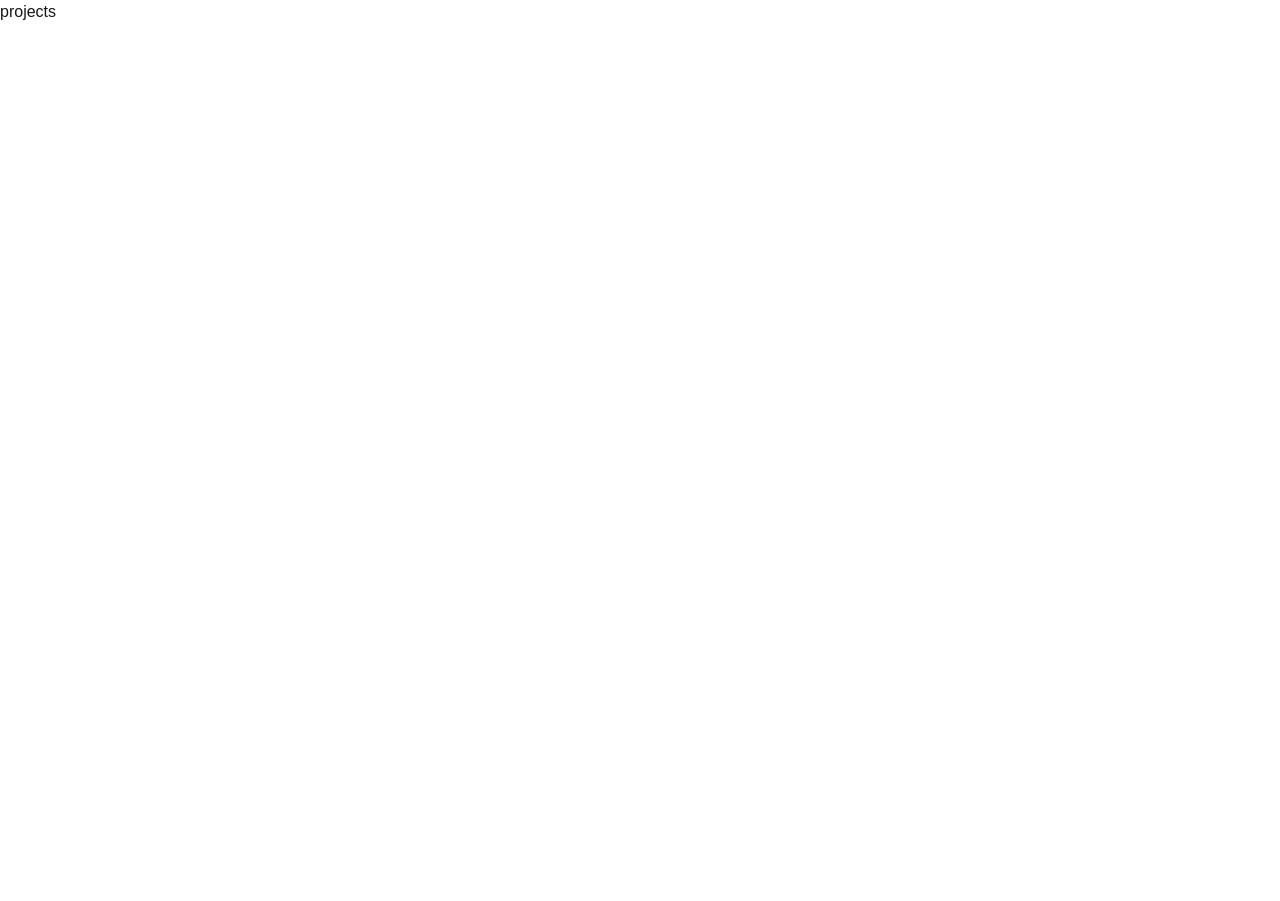
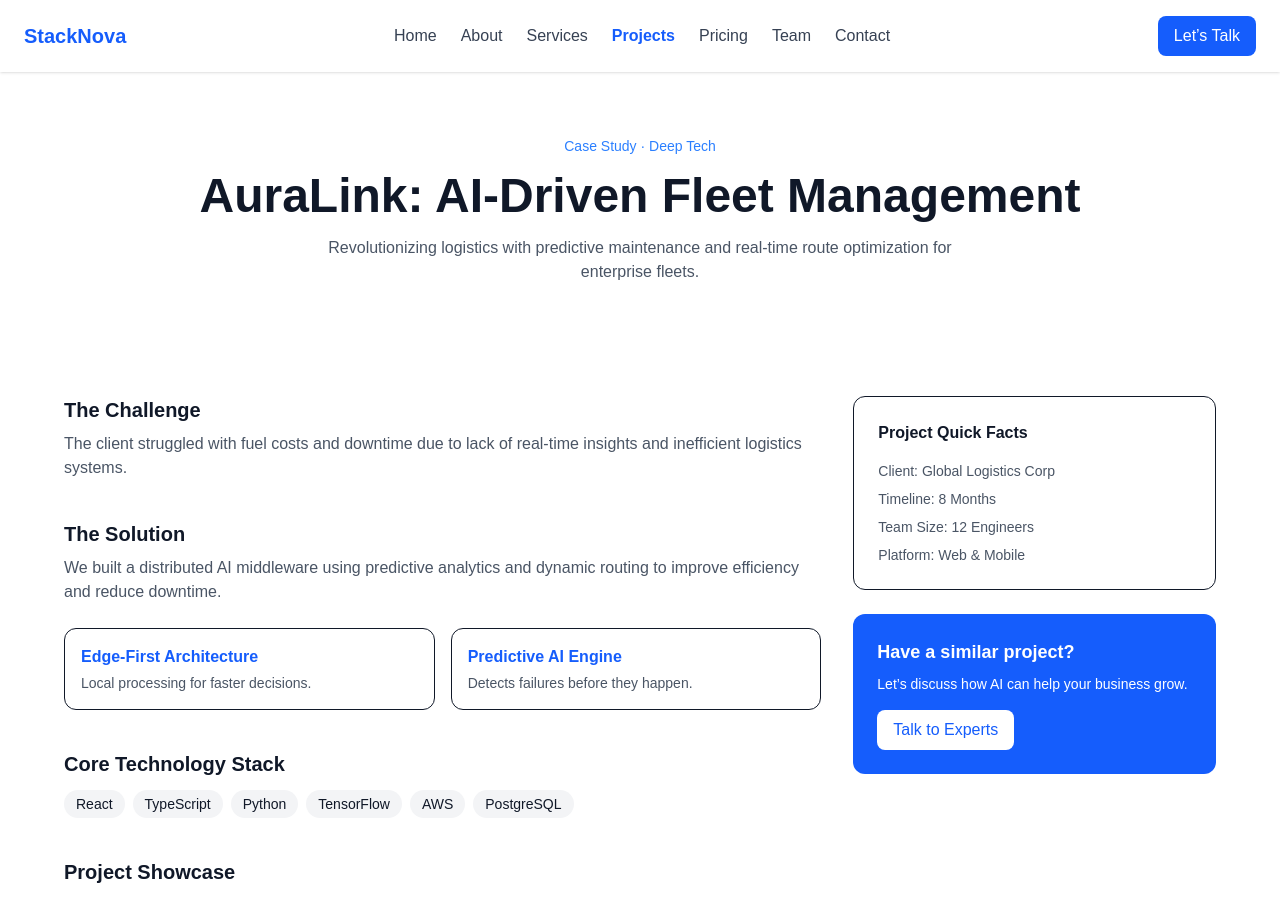
Before and after one commit to hemantgupta98/StackNova, a Next.js app in the folder frontend/: page /src/projects in a window 1280 px wide. Shown: the top 901 px of the page. Before the commit the page ends 800 px from the top, so only its background shows below. Built offline with nearby package versions, Linux system fonts and the light colour scheme.

Commit message:
work on projects ui

```diff
--- a/frontend/app/src/projects/page.tsx
+++ b/frontend/app/src/projects/page.tsx
@@ -1,9 +1,224 @@
+"use client";
+
 import Image from "next/image";
 
 export default function Home() {
   return (
-    <>
-    <h1>projects</h1>
-    </>
+    <main className="bg-white text-gray-900 min-h-screen">
+      {/* Navbar */}
+      <header className="flex justify-between items-center px-6 py-4 shadow-sm">
+        <h1 className="text-xl font-bold text-blue-600">StackNova</h1>
+
+        <nav className="hidden md:flex gap-6 text-gray-700">
+          <a href="#">Home</a>
+          <a href="#">About</a>
+          <a href="#">Services</a>
+          <a href="#" className="font-semibold text-blue-600">
+            Projects
+          </a>
+          <a href="#">Pricing</a>
+          <a href="#">Team</a>
+          <a href="#">Contact</a>
+        </nav>
+
+        <button className="bg-blue-600 text-white px-4 py-2 rounded-lg">
+          Let’s Talk
+        </button>
+      </header>
+
+      {/* Hero Section */}
+      <section className="text-center py-16 px-6">
+        <p className="text-sm text-blue-500 font-medium">
+          Case Study · Deep Tech
+        </p>
+
+        <h2 className="text-4xl md:text-5xl font-bold mt-4">
+          AuraLink: AI-Driven Fleet Management
+        </h2>
+
+        <p className="text-gray-600 mt-4 max-w-2xl mx-auto">
+          Revolutionizing logistics with predictive maintenance and real-time
+          route optimization for enterprise fleets.
+        </p>
+      </section>
+
+      {/* Content Section */}
+      <section className="grid md:grid-cols-3 gap-8 px-6 md:px-16 py-12">
+        {/* Left Content */}
+        <div className="md:col-span-2 space-y-10">
+          {/* Challenge */}
+          <div>
+            <h3 className="text-xl font-semibold mb-2">The Challenge</h3>
+            <p className="text-gray-600">
+              The client struggled with fuel costs and downtime due to lack of
+              real-time insights and inefficient logistics systems.
+            </p>
+          </div>
+
+          {/* Solution */}
+          <div>
+            <h3 className="text-xl font-semibold mb-2">The Solution</h3>
+            <p className="text-gray-600">
+              We built a distributed AI middleware using predictive analytics
+              and dynamic routing to improve efficiency and reduce downtime.
+            </p>
+
+            <div className="grid sm:grid-cols-2 gap-4 mt-6">
+              <div className="p-4 border rounded-xl">
+                <h4 className="font-semibold text-blue-600">
+                  Edge-First Architecture
+                </h4>
+                <p className="text-sm text-gray-600 mt-1">
+                  Local processing for faster decisions.
+                </p>
+              </div>
+
+              <div className="p-4 border rounded-xl">
+                <h4 className="font-semibold text-blue-600">
+                  Predictive AI Engine
+                </h4>
+                <p className="text-sm text-gray-600 mt-1">
+                  Detects failures before they happen.
+                </p>
+              </div>
+            </div>
+          </div>
+
+          {/* Tech Stack */}
+          <div>
+            <h3 className="text-xl font-semibold mb-3">
+              Core Technology Stack
+            </h3>
+            <div className="flex flex-wrap gap-2">
+              {[
+                "React",
+                "TypeScript",
+                "Python",
+                "TensorFlow",
+                "AWS",
+                "PostgreSQL",
+              ].map((tech) => (
+                <span
+                  key={tech}
+                  className="px-3 py-1 bg-gray-100 rounded-full text-sm"
+                >
+                  {tech}
+                </span>
+              ))}
+            </div>
+          </div>
+
+          {/* Showcase */}
+          <div>
+            <h3 className="text-xl font-semibold mb-4">
+              Project Showcase
+            </h3>
+
+            <div className="grid md:grid-cols-2 gap-4">
+              <div className="h-40 bg-gray-200 rounded-xl flex items-center justify-center">
+                Image
+              </div>
+              <div className="h-40 bg-gray-200 rounded-xl flex items-center justify-center">
+                Dashboard
+              </div>
+            </div>
+          </div>
+
+          {/* Outcome */}
+          <div>
+            <h3 className="text-xl font-semibold mb-4">The Outcome</h3>
+
+            <div className="grid sm:grid-cols-3 gap-4">
+              <div className="p-4 border rounded-xl text-center">
+                <h4 className="text-2xl font-bold text-blue-600">+42%</h4>
+                <p className="text-sm text-gray-600">Efficiency Boost</p>
+              </div>
+
+              <div className="p-4 border rounded-xl text-center">
+                <h4 className="text-2xl font-bold text-blue-600">-28%</h4>
+                <p className="text-sm text-gray-600">Downtime</p>
+              </div>
+
+              <div className="p-4 border rounded-xl text-center">
+                <h4 className="text-2xl font-bold text-blue-600">$3.2M</h4>
+                <p className="text-sm text-gray-600">Annual Savings</p>
+              </div>
+            </div>
+
+            {/* Testimonial */}
+            <div className="mt-6 p-6 bg-gray-100 rounded-xl">
+              <p className="italic text-gray-700">
+                "StackNova didn’t just build an app; they transformed our data
+                strategy and improved delivery efficiency."
+              </p>
+              <p className="mt-2 font-semibold">— Marcus Chen</p>
+            </div>
+          </div>
+        </div>
+
+        {/* Right Sidebar */}
+        <div className="space-y-6">
+          <div className="p-6 border rounded-xl">
+            <h4 className="font-semibold mb-4">Project Quick Facts</h4>
+            <ul className="text-sm text-gray-600 space-y-2">
+              <li>Client: Global Logistics Corp</li>
+              <li>Timeline: 8 Months</li>
+              <li>Team Size: 12 Engineers</li>
+              <li>Platform: Web & Mobile</li>
+            </ul>
+          </div>
+
+          <div className="p-6 bg-blue-600 text-white rounded-xl">
+            <h4 className="font-semibold text-lg">
+              Have a similar project?
+            </h4>
+            <p className="text-sm mt-2">
+              Let’s discuss how AI can help your business grow.
+            </p>
+
+            <button className="mt-4 bg-white text-blue-600 px-4 py-2 rounded-lg">
+              Talk to Experts
+            </button>
+          </div>
+        </div>
+      </section>
+
+      {/* Footer */}
+      <footer className="bg-gray-50 mt-16 px-6 py-10">
+        <div className="grid md:grid-cols-4 gap-8 text-sm text-gray-600">
+          <div>
+            <h4 className="font-bold text-gray-900 mb-2">StackNova</h4>
+            <p>Building high-performance AI & web products.</p>
+          </div>
+
+          <div>
+            <h4 className="font-semibold text-gray-900 mb-2">Company</h4>
+            <ul className="space-y-1">
+              <li>About</li>
+              <li>Team</li>
+              <li>Portfolio</li>
+            </ul>
+          </div>
+
+          <div>
+            <h4 className="font-semibold text-gray-900 mb-2">Support</h4>
+            <ul className="space-y-1">
+              <li>Contact</li>
+              <li>Pricing</li>
+              <li>Privacy Policy</li>
+            </ul>
+          </div>
+
+          <div>
+            <h4 className="font-semibold text-gray-900 mb-2">Social</h4>
+            <p>Twitter · LinkedIn · GitHub</p>
+          </div>
+        </div>
+
+        <p className="text-center text-gray-500 mt-6 text-xs">
+          © 2026 StackNova. All rights reserved.
+        </p>
+      </footer>
+    </main>
   );
 }
```
